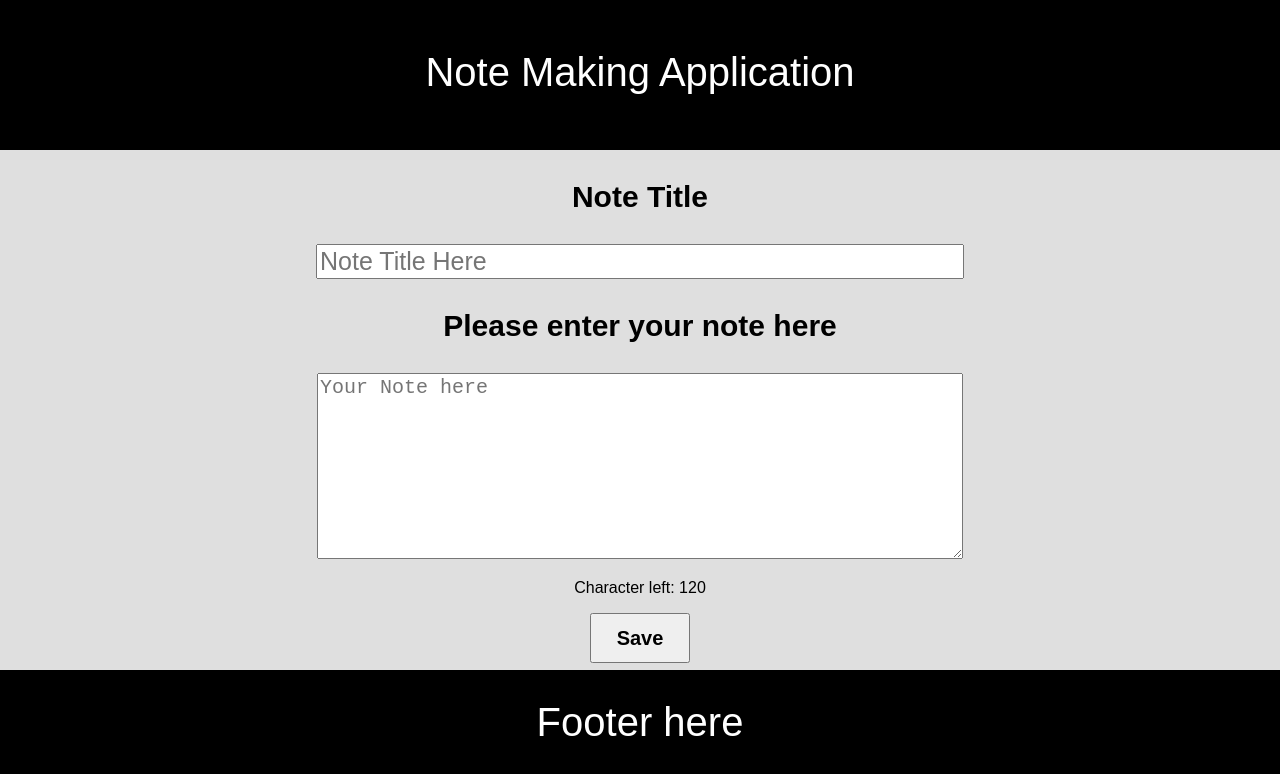
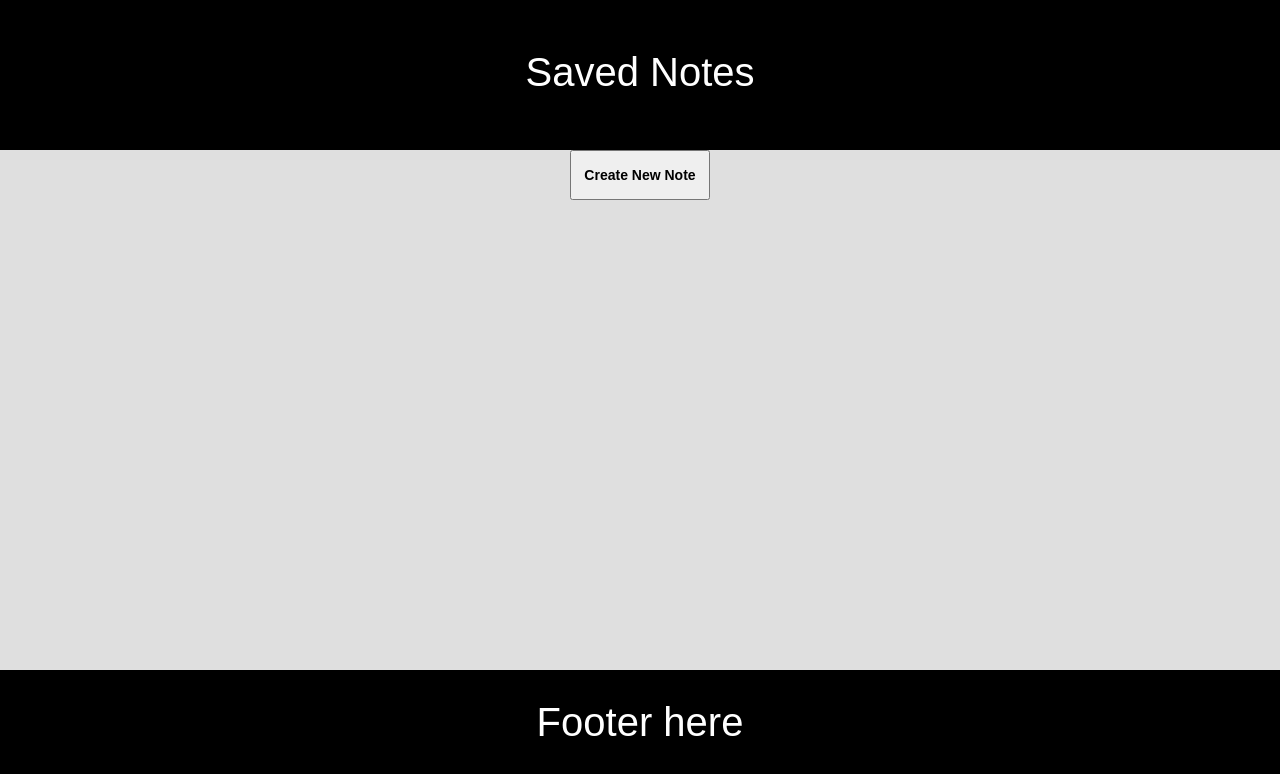
Before and after one commit to siddharth-lakhara/note-app, a React (Create React App) app: page / in a window 1280 px wide. Shown: the top 774 px of the page. Built offline with nearby package versions, Linux system fonts and the light colour scheme.

Commit message:
landed on edit note page

```diff
--- a/src/App.jsx
+++ b/src/App.jsx
@@ -1,4 +1,5 @@
 import React from 'react';
+import { connect } from 'react-redux';
 import './App.css';
 import HeaderComponent from './components/header/header';
 import BodyComponent from './components/body/body';
@@ -9,14 +10,12 @@ class App extends React.Component {
   constructor(props) {
     super(props);
     this.state = {
-      key: 1,
-      currentState: 1,
-      noteStorage: [],
+      key: 0,
       titleText: '',
       noteMessage: '',
     };
     this.changeState = this.changeState.bind(this);
-    this.saveNotes = this.saveNotes.bind(this);
+    // this.saveNotes = this.saveNotes.bind(this);
     this.editNotes = this.editNotes.bind(this);
     this.clearContents = this.clearContents.bind(this);
   }
@@ -27,20 +26,21 @@ class App extends React.Component {
     });
   }
 
-  saveNotes(newNoteArray) {
-    const currentKey = newNoteArray.key;
-    const newNoteStorage = this.state.noteStorage;
-    newNoteStorage[currentKey - 1] = newNoteArray;
-    this.setState({
-      noteStorage: newNoteStorage,
-      key: newNoteStorage.length + 1,
-    }, () => {
-      console.log(this.state.noteStorage);
-    });
-  }
+  // saveNotes(newNoteArray) {
+  //   const currentKey = newNoteArray.key;
+  //   const newNoteStorage = this.state.noteStorage;
+  //   newNoteStorage[currentKey - 1] = newNoteArray;
+  //   this.setState({
+  //     noteStorage: newNoteStorage,
+  //     key: newNoteStorage.length + 1,
+  //   }, () => {
+  //     console.log(this.state.noteStorage);
+  //   });
+  // }
 
-  editNotes(key) {
-    const oldNote = this.state.noteStorage[key - 1];
+  editNotes(event) {
+    const key = event.target.id;
+    const oldNote = this.props.noteStorage[key - 1];
     this.setState({
       titleText: oldNote.title,
       noteMessage: oldNote.message,
@@ -70,7 +70,6 @@ class App extends React.Component {
             noteMessage={this.state.noteMessage}
             notePlaceHolder="Your Note here"
             maxLength={120}
-            saveNotes={this.saveNotes}
             noteStorage={this.state.noteStorage}
             keyId={this.state.key}
             changeState={this.changeState}
@@ -97,4 +96,8 @@ class App extends React.Component {
   }
 }
 
-export default App;
+const mapStateToProps = state => ({
+  noteStorage: state.saveState.noteStorage,
+});
+
+export default connect(mapStateToProps)(App);
--- a/src/components/body/save/save.jsx
+++ b/src/components/body/save/save.jsx
@@ -2,6 +2,7 @@ import React from 'react';
 import PropTypes from 'prop-types';
 import { connect } from 'react-redux';
 import { save } from '../../../redux/actions';
+import { edit } from '../../../redux/actions';
 import './save.css';
 
 class Save extends React.Component {
@@ -35,6 +36,7 @@ class Save extends React.Component {
 
 const mapDispatchToProps = dispatch => ({
   saveThisNotes: (newNoteObject) => { dispatch(save(newNoteObject)); },
+  editThisNotes: (newNoteObject, oldKey) => { dispatch(edit(newNoteObject, oldKey)); },
 });
 
 const mapStateToProps = state => ({
--- a/src/components/history/history.jsx
+++ b/src/components/history/history.jsx
@@ -7,23 +7,18 @@ class History extends React.Component {
   constructor(props) {
     super(props);
     this.changeState = this.changeState.bind(this);
-    this.editNotes = this.editNotes.bind(this);
+    // this.editNotes = this.editNotes.bind(this);
   }
 
   changeState() {
     this.props.changeState(1);
   }
 
-  editNotes(event) {
-    const key = event.target.id;
-    this.props.editNotes(key);
-  }
-
   render() {
     return (
       <div className="history-displayPane">
         <ShowNotes
-          editNotes={this.editNotes}
+          editNotes={this.props.editNotes}
         />
         <button className="history-goBackButton" onClick={this.changeState}>Create New Note</button>
       </div>
```
Also changed, not shown: src/redux/reducers/saveState.js (line endings or trailing spaces).
